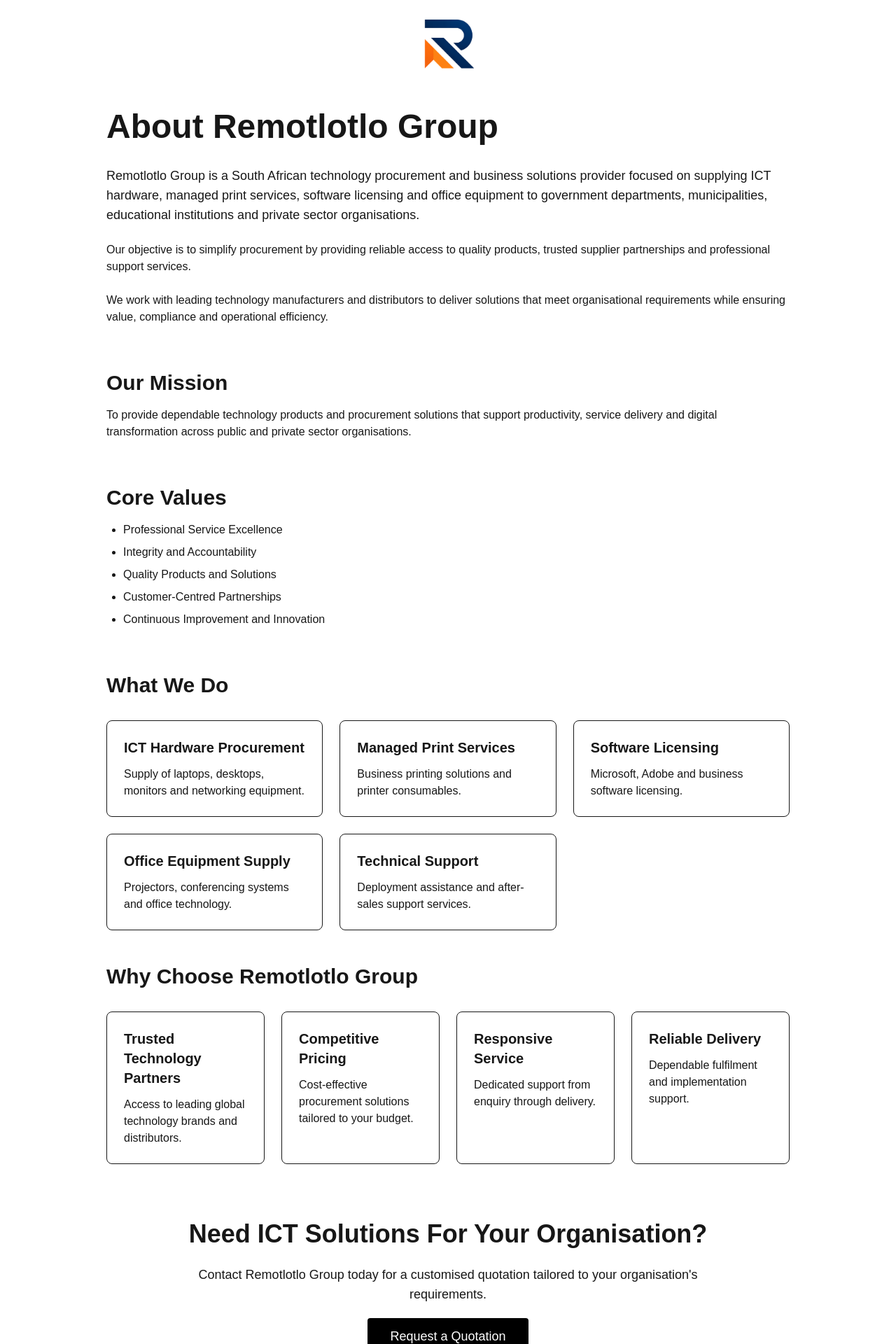
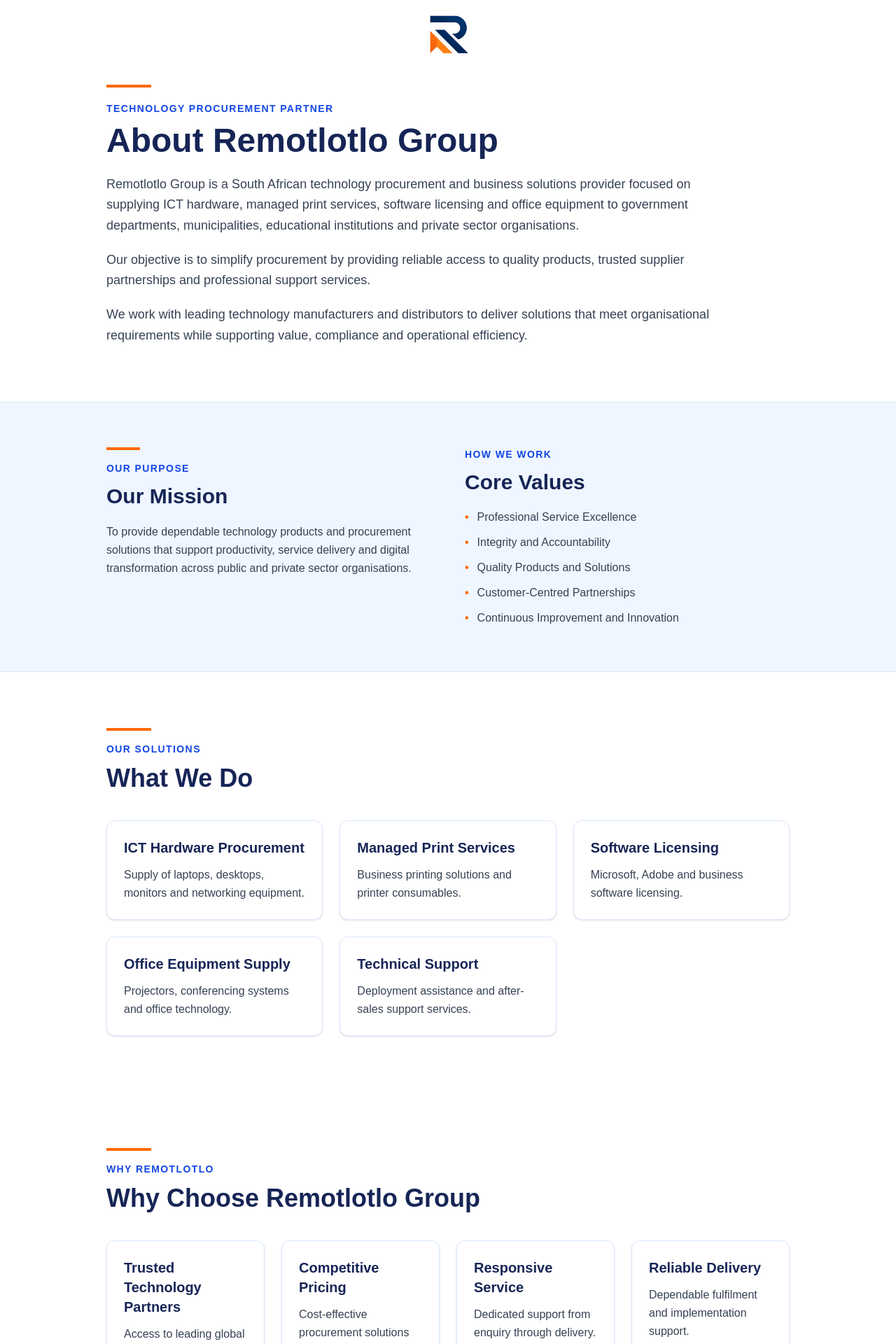
Before and after one commit to lirpa-ai/GPEP-Prototype, a Next.js app: page /about in a window 1280 px wide. Shown: the part 120-2040 px from the top of the page at 70% size. Built offline with nearby package versions, Linux system fonts and the light colour scheme.

Commit message:
Updatesmade to the About Page

```diff
--- a/app/about/page.tsx
+++ b/app/about/page.tsx
@@ -53,21 +53,30 @@ export default function AboutPage() {
   ];
 
 return (
+  <>
     <main className="min-h-screen max-w-5xl mx-auto px-6 py-16">
-      <div className="flex justify-center mb-8">
+<section className="mb-20">
+  <div className="flex justify-center mb-6">
     <Image
       src="/images/remotlotlogroup_logo.png"
       alt="Remotlotlo Group"
-            width={120}
-            height={120}
+      width={92}
+      height={92}
     />
   </div>
 
-      <h1 className="text-5xl font-bold mb-8">
+  <div className="h-1 w-16 bg-orange-500 mb-5"></div>
+
+  <p className="text-sm font-semibold uppercase tracking-widest text-blue-700 mb-3">
+    Technology Procurement Partner
+  </p>
+
+  <h1 className="text-4xl md:text-5xl font-bold text-blue-950 mb-6">
     About Remotlotlo Group
   </h1>
 
-      <p className="mb-6 text-lg">
+  <div className="max-w-4xl space-y-5 text-gray-700 text-lg leading-relaxed">
+    <p>
       Remotlotlo Group is a South African technology procurement and
       business solutions provider focused on supplying ICT hardware,
       managed print services, software licensing and office equipment
@@ -75,7 +84,7 @@ export default function AboutPage() {
       institutions and private sector organisations.
     </p>
 
-      <p className="mb-6">
+    <p>
       Our objective is to simplify procurement by providing reliable
       access to quality products, trusted supplier partnerships and
       professional support services.
@@ -84,38 +93,75 @@ export default function AboutPage() {
     <p>
       We work with leading technology manufacturers and distributors
       to deliver solutions that meet organisational requirements while
-        ensuring value, compliance and operational efficiency.
+      supporting value, compliance and operational efficiency.
+    </p>
+  </div>
+</section>
+
+<section className="bg-blue-50 border-y border-blue-100 py-16 w-screen relative left-1/2 -translate-x-1/2">
+  <div className="max-w-5xl mx-auto px-6 grid md:grid-cols-2 gap-12">
+    <div>
+      <div className="h-1 w-12 bg-orange-500 mb-4"></div>
+
+      <p className="text-sm font-semibold uppercase tracking-widest text-blue-700 mb-3">
+        Our Purpose
       </p>
 
-      <section className="mt-16">
-        <h2 className="text-3xl font-bold mb-4">
+      <h2 className="text-3xl font-bold text-blue-950 mb-5">
         Our Mission
       </h2>
 
-        <p>
+      <p className="text-gray-700 leading-relaxed">
         To provide dependable technology products and procurement
-          solutions that support productivity, service delivery and
-          digital transformation across public and private sector
-          organisations.
+        solutions that support productivity, service delivery and digital
+        transformation across public and private sector organisations.
       </p>
-      </section>
+    </div>
 
-      <section className="mt-16">
-        <h2 className="text-3xl font-bold mb-4">
+    <div>
+      <p className="text-sm font-semibold uppercase tracking-widest text-blue-700 mb-3">
+        How We Work
+      </p>
+
+      <h2 className="text-3xl font-bold text-blue-950 mb-5">
         Core Values
       </h2>
 
-        <ul className="list-disc pl-6 space-y-2">
-          <li>Professional Service Excellence</li>
-          <li>Integrity and Accountability</li>
-          <li>Quality Products and Solutions</li>
-          <li>Customer-Centred Partnerships</li>
-          <li>Continuous Improvement and Innovation</li>
+      <ul className="space-y-3 text-gray-700">
+        <li className="flex gap-3">
+          <span className="text-orange-500 font-bold">•</span>
+          Professional Service Excellence
+        </li>
+        <li className="flex gap-3">
+          <span className="text-orange-500 font-bold">•</span>
+          Integrity and Accountability
+        </li>
+        <li className="flex gap-3">
+          <span className="text-orange-500 font-bold">•</span>
+          Quality Products and Solutions
+        </li>
+        <li className="flex gap-3">
+          <span className="text-orange-500 font-bold">•</span>
+          Customer-Centred Partnerships
+        </li>
+        <li className="flex gap-3">
+          <span className="text-orange-500 font-bold">•</span>
+          Continuous Improvement and Innovation
+        </li>
       </ul>
+    </div>
+  </div>
 </section>
 
-      <section className="mt-16">
-        <h2 className="text-3xl font-bold mb-8">
+
+      <section className="py-20">
+        <div className="h-1 w-16 bg-orange-500 mb-4"></div>
+
+            <p className="text-sm font-semibold uppercase tracking-widest text-blue-700 mb-3">
+              Our Solutions
+            </p>
+
+            <h2 className="text-4xl font-bold text-blue-950 mb-10">
               What We Do
             </h2>
 
@@ -123,20 +169,28 @@ export default function AboutPage() {
           {services.map((service) => (
             <div
               key={service.title}
-              className="border rounded-lg p-6"
+              className="bg-white border border-blue-100 rounded-xl p-6 shadow-sm hover:shadow-md transition-shadow"
             >
-              <h3 className="text-xl font-bold mb-3">
+              <h3 className="text-xl font-bold text-blue-950 mb-3">
                 {service.title}
               </h3>
 
-              <p>{service.description}</p>
+              <p className="text-gray-700 leading-relaxed">
+                {service.description}
+              </p>
             </div>
           ))}
         </div>
       </section>
 
-     <section className="mt-12">
-        <h2 className="text-3xl font-bold mb-8">
+      <section className="py-20">
+        <div className="h-1 w-16 bg-orange-500 mb-4"></div>
+
+        <p className="text-sm font-semibold uppercase tracking-widest text-blue-700 mb-3">
+          Why Remotlotlo
+        </p>
+
+        <h2 className="text-4xl font-bold text-blue-950 mb-10">
           Why Choose Remotlotlo Group
         </h2>
 
@@ -144,35 +198,57 @@ export default function AboutPage() {
           {whyChooseUs.map((item) => (
             <div
               key={item.title}
-              className="border rounded-lg p-6"
+             className="bg-white border border-blue-100 rounded-xl p-6 shadow-sm hover:shadow-md transition-shadow"
             >
-              <h3 className="text-xl font-bold mb-3">
+              <h3 className="text-xl font-bold text-blue-950 mb-3">
                 {item.title}
               </h3>
 
-              <p>{item.description}</p>
+              <p className="text-gray-700 leading-relaxed">
+                {item.description}
+              </p>
                           </div>
           ))}
         </div>
       </section>
 
-      <section className="text-center py-20">
-        <h2 className="text-4xl font-bold mb-6">
-          Need ICT Solutions For Your Organisation?
+
+    </main>
+
+    <section className="bg-blue-50 border-y border-blue-100 py-20">
+      <div className="max-w-3xl mx-auto px-6 text-center">
+        <div className="h-1 w-16 bg-orange-500 mx-auto mb-4"></div>
+
+        <p className="text-sm font-semibold uppercase tracking-widest text-blue-700 mb-3">
+          Let&apos;s Work Together
+        </p>
+
+        <h2 className="text-4xl font-bold text-blue-950 mb-6">
+          Ready to Support Your Procurement Requirements
         </h2>
 
-        <p className="max-w-3xl mx-auto text-lg mb-8">
-          Contact Remotlotlo Group today for a customised quotation
-          tailored to your organisation's requirements.
+        <p className="text-lg text-gray-700 leading-relaxed mb-8">
+          Speak to our team about ICT hardware, managed print, software licensing
+          or office technology solutions for your organisation.
         </p>
+
+        <div className="flex flex-col sm:flex-row justify-center gap-4">
+          <a
+            href="/contact"
+            className="bg-orange-500 text-black px-8 py-4 rounded-lg font-semibold hover:bg-orange-600 transition-colors"
+          >
+            Request a Quotation
+          </a>
 
           <a
             href="/contact"
-          className="bg-black text-white px-8 py-4 rounded text-lg"
+            className="border-2 border-blue-800 text-blue-950 px-8 py-4 rounded-lg font-semibold hover:bg-blue-950 hover:text-white transition-colors"
           >
-          Request a Quotation
+            Contact Our Team
           </a>
+        </div>
+      </div>
     </section>
-    </main>
+  </>
 );
 }
```
Lines whose indentation alone changed are shown as unchanged.
